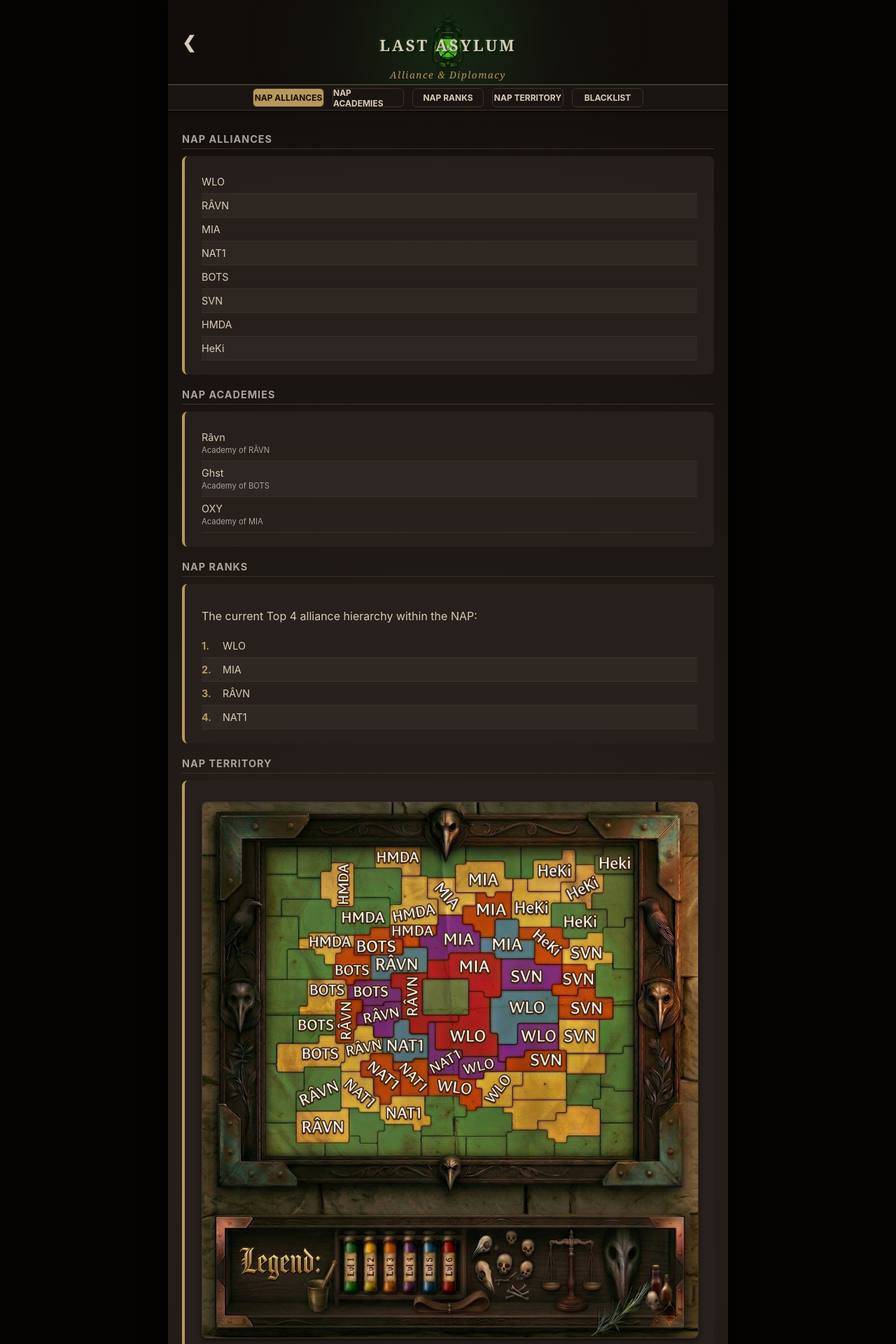
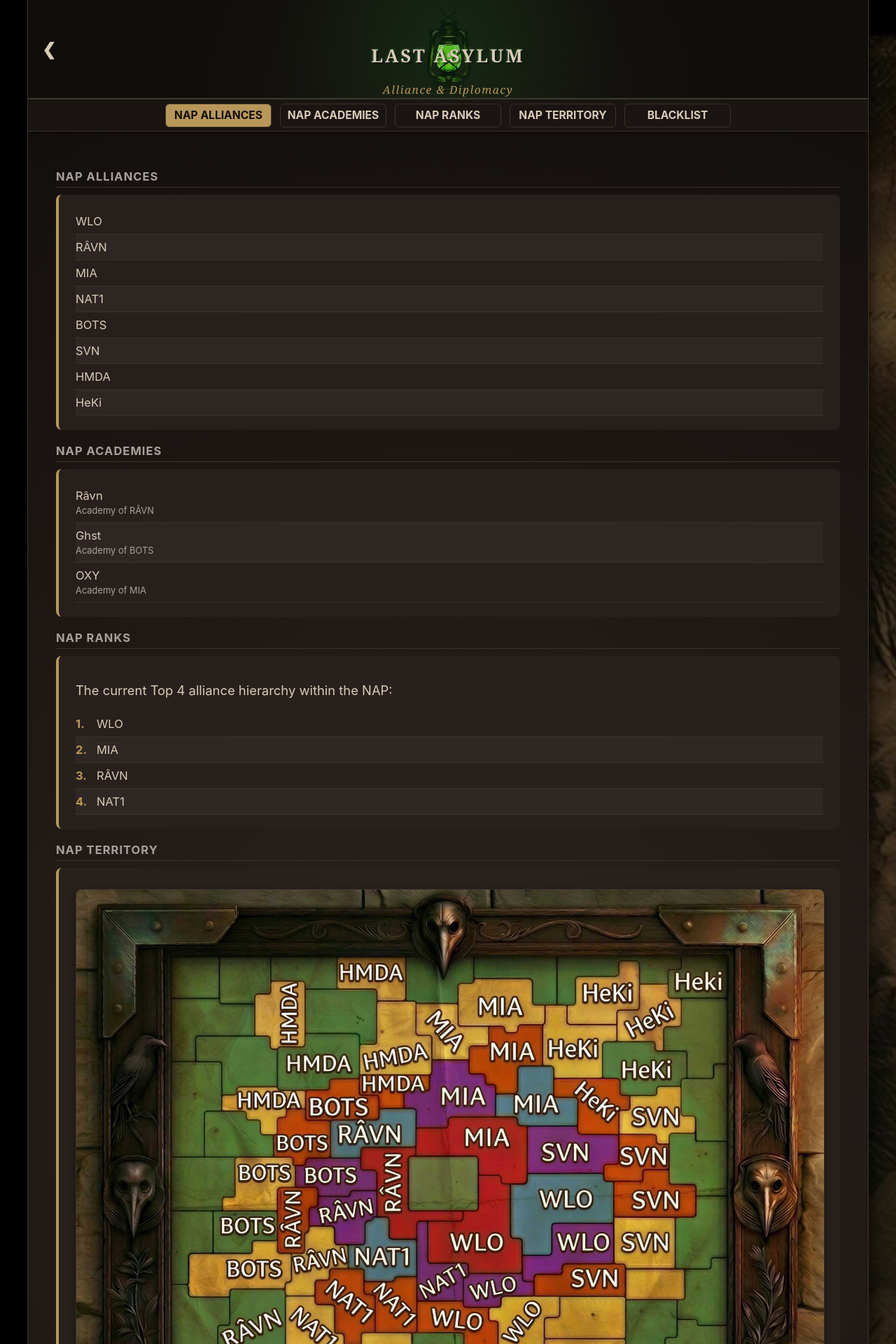
Before and after one commit to LA-S78/la-s78.github.io, a Jekyll site: the page built from alliance.md, in a window 1280 px wide. Shown: the top 1920 px of the page at 70% size. Built offline with Jekyll 4.4.1, drawn with Linux system fonts in a browser that asks for light colours.

Commit message:
desktop updates

```diff
--- a/css/style.css
+++ b/css/style.css
@@ -6,7 +6,7 @@
     --card-bg: rgba(42, 34, 30, 0.85);
     --nav-bg: #110d0b;
     --text-main: #d9cbb8;
-    --text-muted: #a8a19b; /* Updated from #8a7b6e */
+    --text-muted: #a8a19b;
     --accent-color: #B8975A;
     --border-color: #3d3128;
     --font-headers: "Georgia", serif;
@@ -14,11 +14,22 @@
 }
 
 /* --- 2. GLOBAL STYLES --- */
+html {
+    /* Base font size for mobile - will be overridden in desktop media query */
+    font-size: 100%;
+}
+
 body {
+    /* Fallback for very old browsers */
+    background-image: url('/images/background.jpg');
+    /* Modern browsers will use WebP */
+    background-image: url('/images/background.webp');
+    background-attachment: fixed;
+    background-size: cover;
+    background-color: #050403;
     margin: 0;
     padding: 0;
     font-family: var(--font-body);
-    background-color: #050403;
     color: var(--text-main);
     display: flex;
     justify-content: center;
@@ -35,6 +46,8 @@ body {
     display: flex;
     flex-direction: column;
     scroll-behavior: smooth;
+    border-left: 1px solid var(--border-color);
+    border-right: 1px solid var(--border-color);
 }
 
 /* --- 3. HEADER & NAV COMPONENTS --- */
@@ -96,12 +109,9 @@ body {
 main {
     flex-grow: 1;
     overflow-y: auto;
-    /* Remove the 170px, use 20px for breathing room */
     padding: 20px 20px 40px 20px;
-    padding-top: 20px;
     -webkit-overflow-scrolling: touch;
 }
-
 
 .hero { text-align: center; margin-bottom: 30px; margin-top: 20px; }
 
@@ -134,10 +144,7 @@ h2 {
     position: sticky;
     top: 110px;
     z-index: 100;
-
-    /* Increase this height to add vertical spacing */
     min-height: 35px;
-
     background-color: #1a1512;
     border-bottom: 1px solid var(--border-color);
     box-shadow: 0 4px 6px -2px rgba(0, 0, 0, 0.5);
@@ -146,15 +153,11 @@ h2 {
     margin: 0;
 }
 
-
 .nav-wrapper {
-    /* This manages the centering */
     display: flex;
     justify-content: center;
     align-items: center;
     gap: 12px;
-
-    /* This ensures it fills the 60px height and scrolls if wide */
     height: 100%;
     padding: 0 20px;
     min-width: min-content;
@@ -166,7 +169,6 @@ h2 {
     display: flex;
     align-items: center;
     justify-content: center;
-
     text-decoration: none;
     color: var(--text-main);
     font-size: 0.75rem;
@@ -289,7 +291,6 @@ footer {
 }
 
 /* extra junk */
-
 .zoom-download-btn {
     position: absolute;
     bottom: 20px;
@@ -309,20 +310,9 @@ footer {
     filter: brightness(1.2);
 }
 
-
 .hidden { display: none !important; }
 
-/* --- 9. ANIMATIONS & RESPONSIVE --- */
-@keyframes lantern-flicker {
-    0%, 100% { filter: brightness(1); box-shadow: 0 0 5px rgba(76, 175, 80, 0.2); }
-    20% { filter: brightness(0.9); box-shadow: 0 0 8px rgba(76, 175, 80, 0.3); }
-    35% { filter: brightness(1.05); box-shadow: 0 0 15px rgba(76, 175, 80, 0.5); }
-    50% { filter: brightness(0.7); box-shadow: 0 0 2px rgba(76, 175, 80, 0.1); }
-    70% { filter: brightness(0.95); box-shadow: 0 0 6px rgba(76, 175, 80, 0.25); }
-    85% { filter: brightness(0.8); box-shadow: 0 0 4px rgba(76, 175, 80, 0.2); }
-}
-
-/* Duel Schedule Grid */
+/* --- DUEL SCHEDULE GRID --- */
 .duel-schedule-grid {
     display: grid;
     grid-template-columns: repeat(auto-fit, minmax(300px, 1fr));
@@ -331,8 +321,8 @@ footer {
 }
 
 .duel-day {
-    background: var(--card-bg); /* Use global card background */
-    border: 1px solid var(--border-color); /* Use global border color */
+    background: var(--card-bg);
+    border: 1px solid var(--border-color);
     border-radius: 8px;
     padding: 20px;
 }
@@ -353,7 +343,7 @@ footer {
 
 .day-title {
     font-size: 1.4rem;
-    color: var(--text-main); /* Use global text color */
+    color: var(--text-main);
     font-weight: bold;
 }
 
@@ -365,8 +355,8 @@ footer {
 
 .task-list li {
     padding: 8px 0;
-    border-bottom: 1px solid var(--border-color); /* Use global border */
-    color: var(--text-muted); /* Use global muted text */
+    border-bottom: 1px solid var(--border-color);
+    color: var(--text-muted);
 }
 
 .task-list .warning {
@@ -377,10 +367,10 @@ footer {
     margin: 10px 0;
 }
 
-/* Survival Battle Schedule Grid */
+/* --- SURVIVAL BATTLE SCHEDULE GRID --- */
 .schedule-container {
-    overflow-x: auto; /* Enables horizontal scroll on mobile */
-    -webkit-overflow-scrolling: touch; /* Makes scrolling smooth on iOS */
+    overflow-x: auto;
+    -webkit-overflow-scrolling: touch;
     margin: 20px 0;
 }
 
@@ -403,50 +393,108 @@ footer {
     color: var(--accent-color);
 }
 
-/* Highlights the current time row */
 .schedule-table tr.active-row {
-    background-color: rgba(212, 175, 55, 0.15); /* Light gold tint */
+    background-color: rgba(212, 175, 55, 0.15);
 }
 
-/* Highlights the current day column */
 .schedule-table td.active-col, .schedule-table th.active-col {
-    background-color: rgba(212, 175, 55, 0.15); /* Matches row */
-    border: 2px solid #d4af37; /* Stronger border for the active cell */
+    background-color: rgba(212, 175, 55, 0.15);
+    border: 2px solid #d4af37;
 }
 
-/* The exact cell that is "Now" */
 .schedule-table td.active-row.active-col {
-    background-color: rgba(212, 175, 55, 0.3); /* Darker gold for intersection */
+    background-color: rgba(212, 175, 55, 0.3);
     font-weight: bold;
     color: #fff;
 }
 
-/* for broken links */
+/* --- BROKEN/UNAVAILABLE LINKS --- */
 .unavailable {
-    /* Blood Red palette */
-    background-color: #4a0404 !important; /* Deep, dark blood red */
-    color: #8b8b8b !important;            /* Muted grey text */
+    background-color: #4a0404 !important;
+    color: #8b8b8b !important;
     border: 1px solid #7a0000 !important;
-
-    /* UX cues */
-    cursor: not-allowed;                  /* Shows a "no entry" icon on hover */
-    pointer-events: none;                 /* Completely disables clicking */
-    opacity: 0.7;                         /* Dulls it to show it's "inactive" */
-    text-decoration: line-through;        /* Optional: adds a "strike-through" look */
+    cursor: not-allowed;
+    pointer-events: none;
+    opacity: 0.7;
+    text-decoration: line-through;
 }
 
-@media (min-width: 600px) { #mobile-container { max-width: 600px; } }
-@media (min-width: 900px) { #mobile-container { max-width: 800px; } }
+/* Ensures section headers aren't hidden behind the sticky nav */
+section {
+    scroll-margin-top: 10px;
+}
 
-/* epilepsy safeguard, hopefully */
+/* --- 9. ANIMATIONS & RESPONSIVE --- */
+@keyframes lantern-flicker {
+    0%, 100% { filter: brightness(1); box-shadow: 0 0 5px rgba(76, 175, 80, 0.2); }
+    20% { filter: brightness(0.9); box-shadow: 0 0 8px rgba(76, 175, 80, 0.3); }
+    35% { filter: brightness(1.05); box-shadow: 0 0 15px rgba(76, 175, 80, 0.5); }
+    50% { filter: brightness(0.7); box-shadow: 0 0 2px rgba(76, 175, 80, 0.1); }
+    70% { filter: brightness(0.95); box-shadow: 0 0 6px rgba(76, 175, 80, 0.25); }
+    85% { filter: brightness(0.8); box-shadow: 0 0 4px rgba(76, 175, 80, 0.2); }
+}
+
+/* Tablet (Medium Screens) */
+@media (min-width: 600px) {
+    #mobile-container {
+        max-width: 650px;
+    }
+}
+
+/* Desktop: Wider and Zoomed In */
+@media (min-width: 1024px) {
+    #mobile-container {
+        max-width: 1200px;
+    }
+
+    html {
+        font-size: 115%;
+    }
+
+    main {
+        padding: 40px;
+    }
+
+    .lantern-img {
+        width: 115px;
+    }
+
+    .header-stack {
+        height: 120px;
+    }
+
+    .debossed-title {
+        margin-top: 60px;
+    }
+
+    .anchor-nav {
+        min-height: 45px;
+    }
+
+    .anchor-link {
+        flex: 0 0 130px;
+        height: 32px;
+        font-size: 0.85rem;
+    }
+.anchor-nav {
+        min-height: 45px;
+    }
+
+    .anchor-link {
+        flex: 0 0 150px; /* BUMP THIS NUMBER UP (was 130px) */
+        height: 32px;
+        font-size: 0.85rem;
+    }
+}
+
+/* epilepsy safeguard */
 @media (prefers-reduced-motion: reduce) {
     .dir-card { animation: none; box-shadow: none; filter: brightness(1); }
 }
 
-/* --- PWA / INSTALLED APP FIX (3rd attempt...) --- */
+/* --- PWA / INSTALLED APP FIX --- */
 @media (display-mode: standalone) {
     html, body {
-        /* Locks the foundational layer to the exact physical screen size */
         position: fixed;
         top: 0; bottom: 0; left: 0; right: 0;
         width: 100%; height: 100%;
@@ -454,7 +502,6 @@ footer {
     }
 
     #mobile-container {
-        /* Anchors the container directly to the locked body, ignoring vh/dvh */
         position: absolute;
         top: 0; bottom: 0; left: 0; right: 0;
         margin: 0 auto;
@@ -465,10 +512,10 @@ footer {
 /* Aggressive Reset for Zoom Modals */
 dialog {
     border: none !important;
-    outline: none !important;     /* Removes browser focus outline */
+    outline: none !important;
     padding: 0 !important;
     background: transparent !important;
-    box-shadow: none !important;  /* Removes browser drop shadow */
+    box-shadow: none !important;
     max-width: 95vw;
 }
 
@@ -481,7 +528,3 @@ dialog[open] {
     align-items: center !important;
     justify-content: center !important;
 }
-/* Ensures section headers aren't hidden behind the sticky nav */
-section {
-    scroll-margin-top: 10px; /* Header (110px) + Nav (60px) + a little buffer (10px) */
-}
```
